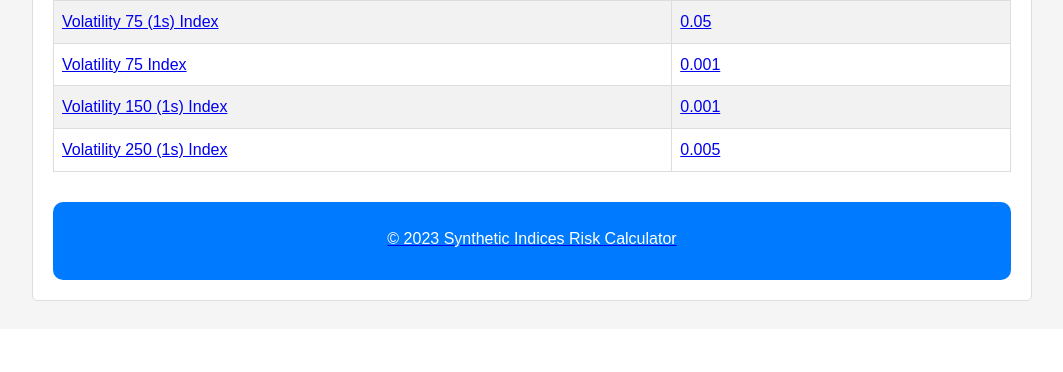
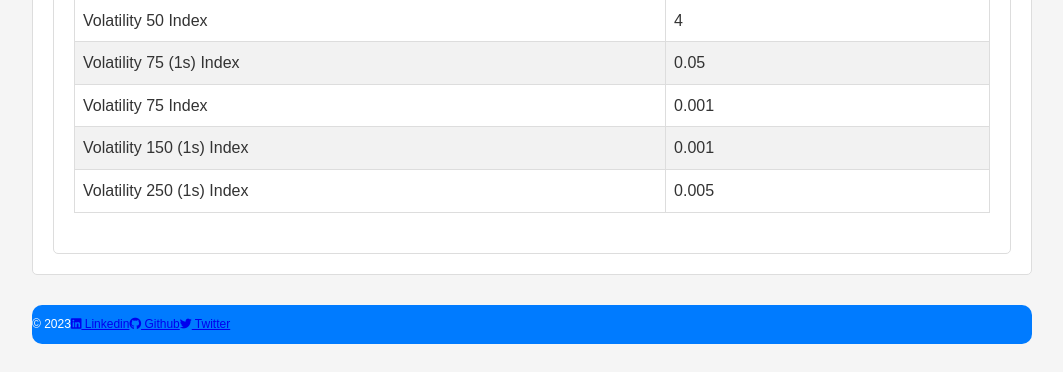
Before and after one commit to LionelMv/Deriv-SI_Calculator, a Django app: page /about/ in a window 1280 px wide. Shown: the part 5481-5853 px from the top of the page, without its empty margins (108-1171 px from the left). Before the commit the page ends 5782 px from the top, so only its background shows below. Run offline with Django 4.2, Linux system fonts and the light colour scheme; some libraries are stand-ins or nearby versions.

Commit message:
feat: Add social links to about page

```diff
--- a/SI_RC/calculator/static/calculator/style2.css
+++ b/SI_RC/calculator/static/calculator/style2.css
@@ -41,7 +41,8 @@
 
 .introduction,
 .getting-started,
-.example-calculation {
+.example-calculation,
+.table-lot {
     background-color: #fff;
     padding: 20px;
     margin-top: 20px;
@@ -66,6 +67,7 @@
 }
 
 footer {
+    display: flex;
     text-align: center;
     margin-top: 30px;
     padding: 10px 0;
--- a/SI_RC/calculator/templates/calculator/about.html
+++ b/SI_RC/calculator/templates/calculator/about.html
@@ -6,6 +6,8 @@
     <meta charset="UTF-8">
     <meta name="viewport" content="width=device-width, initial-scale=1.0">
     <link rel="stylesheet" type="text/css" href="{% static 'calculator/style2.css' %}">
+    <!--Font Awesome-->
+    <script src="https://kit.fontawesome.com/31e6fedb9b.js" crossorigin="anonymous"></script>
     <title>How to Use</title>
 </head>
 
@@ -84,7 +86,7 @@
         </div>
         <div class="table-lot">
             <h2>Instruments and Lowest Lots</h2>
-            <p>This table provides a reference for the lowest lots for each Instrument as taken from <a href="https://deriv.com/trading-specifications#derived-indices">Deriv:</p>
+            <p>This table provides a reference for the lowest lots for each Instrument as taken from <a href="https://deriv.com/trading-specifications#derived-indices">Deriv</a>:</p>
             <table>
                 <tr>
                     <th>Instrument</th>
@@ -98,10 +100,13 @@
                 {% endfor %}
             </table>
         </div>
-        <footer>
-            <p>&copy; 2023 Synthetic Indices Risk Calculator</p>
-        </footer>
     </div>
+    <footer>
+        <div>&copy; 2023</div>
+        <a href="https://www.linkedin.com/in/lionelmwangi/"><i class="fa-brands fa-linkedin"></i> Linkedin</a>
+        <a href="https://github.com/LionelMv"><i class="fa-brands fa-github"></i> Github</a>
+        <a href="https://x.com/mwangithelion"><i class="fa-brands fa-twitter"></i> Twitter</a>
+    </footer>
 </body>
 
 </html>
```
Also changed, not shown: SI_RC/calculator/static/calculator/style.css (+28 -0 lines).
